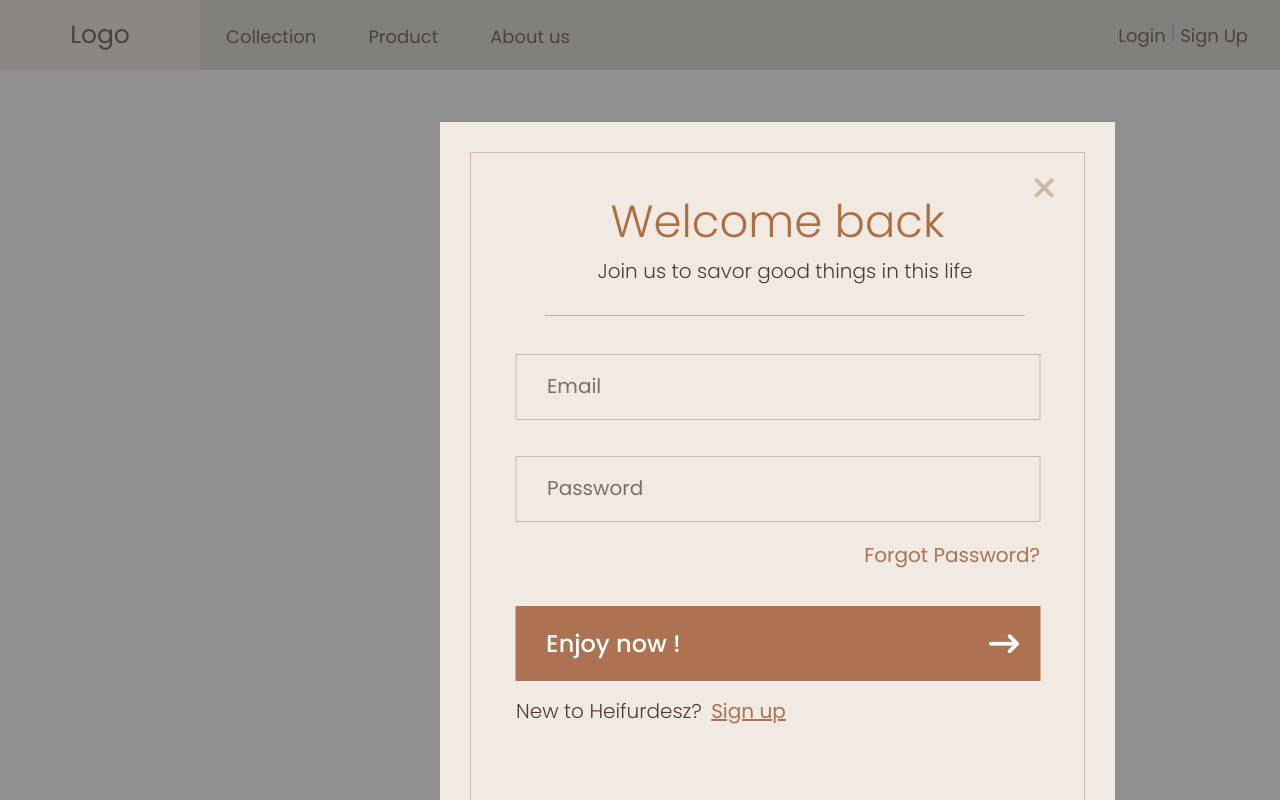
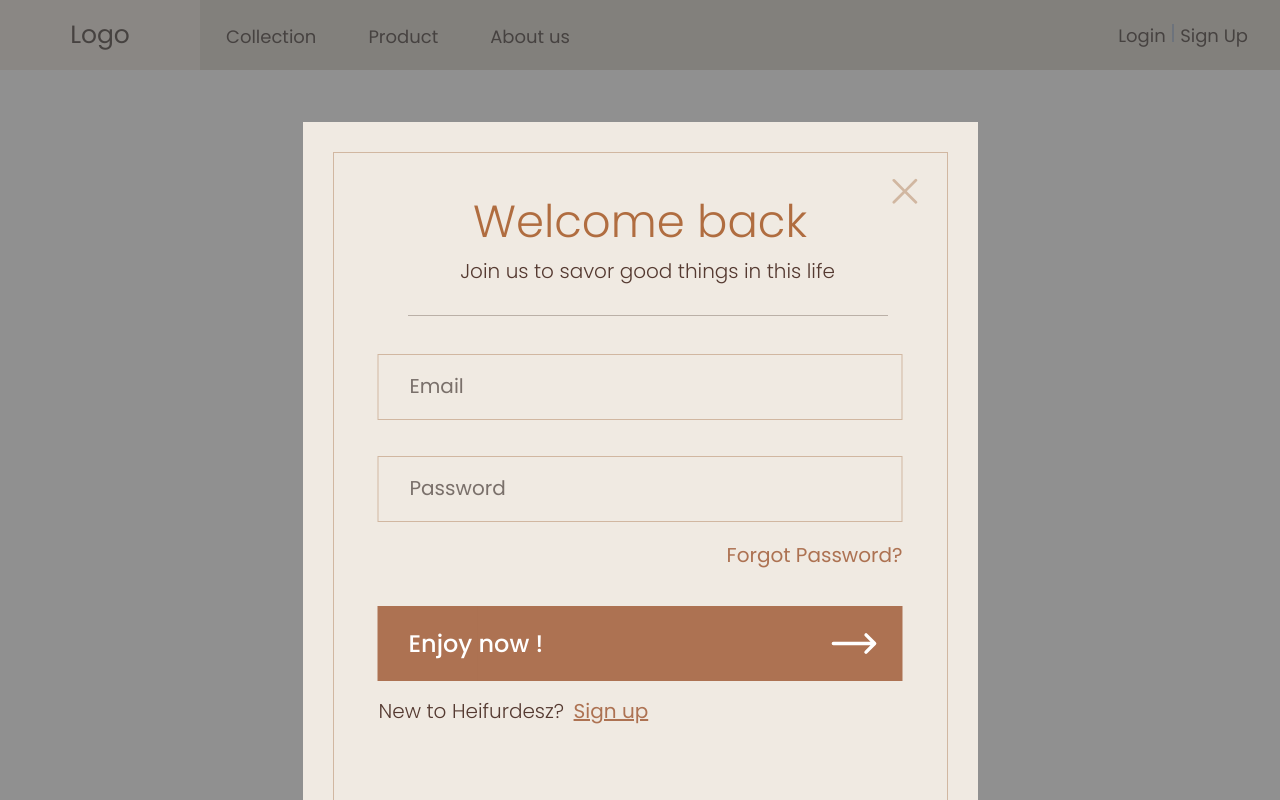
Before and after one commit to huylucwork/furniture-showroom, a React (Create React App) app in the folder client/: page /home in a window 1280 px wide. Both pictures are taken after a click on the button "Login". Built offline with nearby package versions, Linux system fonts and the light colour scheme; a web font is replaced by a local one.

Commit message:
change icon

```diff
--- a/client/src/components/homepage/auth/login.jsx
+++ b/client/src/components/homepage/auth/login.jsx
@@ -11,7 +11,22 @@ export default function Login(props) {
               className="login_close-btn"
               onClick={() => props.setTrigger(false)}
             >
-              <i className="fa-solid fa-xmark"></i>
+              {/* <i className="fa-solid fa-xmark"></i> */}
+              <svg
+                xmlns="http://www.w3.org/2000/svg"
+                viewBox="5 2 30 30"
+                fill="currentColor"
+                // className="w-6 h-6"
+                className="login_close-btn"
+                color="#d1b7a1"
+                style={{ width: "55px", height: "55px" }}
+              >
+                <path
+                  fillRule="evenodd"
+                  d="M5.47 5.47a.75.75 0 011.06 0L12 10.94l5.47-5.47a.75.75 0 111.06 1.06L13.06 12l5.47 5.47a.75.75 0 11-1.06 1.06L12 13.06l-5.47 5.47a.75.75 0 01-1.06-1.06L10.94 12 5.47 6.53a.75.75 0 010-1.06z"
+                  clipRule="evenodd"
+                />
+              </svg>
             </button>
           </div>
           <h1 className="login_header">Welcome back</h1>
@@ -45,7 +60,22 @@ export default function Login(props) {
             <div className="login_sign-up_div">
               <button className="login_sign-up-btn" type="submit">
                 <p>Enjoy now !</p>
-                <i className="fa-solid fa-arrow-right-long fa-2x login_sign-up-btn_icon"></i>
+                {/* <i className="fa-solid fa-arrow-right-long fa-2x login_sign-up-btn_icon"></i> */}
+                <svg
+                  xmlns="http://www.w3.org/2000/svg"
+                  viewBox="0 0 24 24"
+                  fill="currentColor"
+                  // className="w-6 h-6"
+                  color="#fff"
+                  className="login_sign-up-btn_icon"
+                  style={{ width: "55px", height: "55px"}}
+                >
+                  <path
+                    fillRule="evenodd"
+                    d="M16.72 7.72a.75.75 0 011.06 0l3.75 3.75a.75.75 0 010 1.06l-3.75 3.75a.75.75 0 11-1.06-1.06l2.47-2.47H3a.75.75 0 010-1.5h16.19l-2.47-2.47a.75.75 0 010-1.06z"
+                    clipRule="evenodd"
+                  />
+                </svg>
               </button>
             </div>
           </form>
--- a/client/src/components/homepage/homepage.jsx
+++ b/client/src/components/homepage/homepage.jsx
@@ -5,7 +5,7 @@ import { useState, useEffect } from "react";
 
 export default function Homepage() {
   return (
-    <div>
+    <div >
       homepage
     </div>
   );
--- a/client/src/styles/login.css
+++ b/client/src/styles/login.css
@@ -30,8 +30,8 @@
   box-sizing: border-box;
 
   position: absolute;
-  left: 34.38%;
-  right: 30.47%;
+  /* left: 34.38%; */
+  /* right: 30.47%; */
   top: 15.28%;
   bottom: 15.28%;
 
@@ -74,6 +74,10 @@
   /* left: 1247px; */
   /* top: 216px; */
 }
+
+svg:hover.login_close-btn{
+    fill: var(--boxColor);
+  }
 
 .login_close-btn {
   border: none;
```
